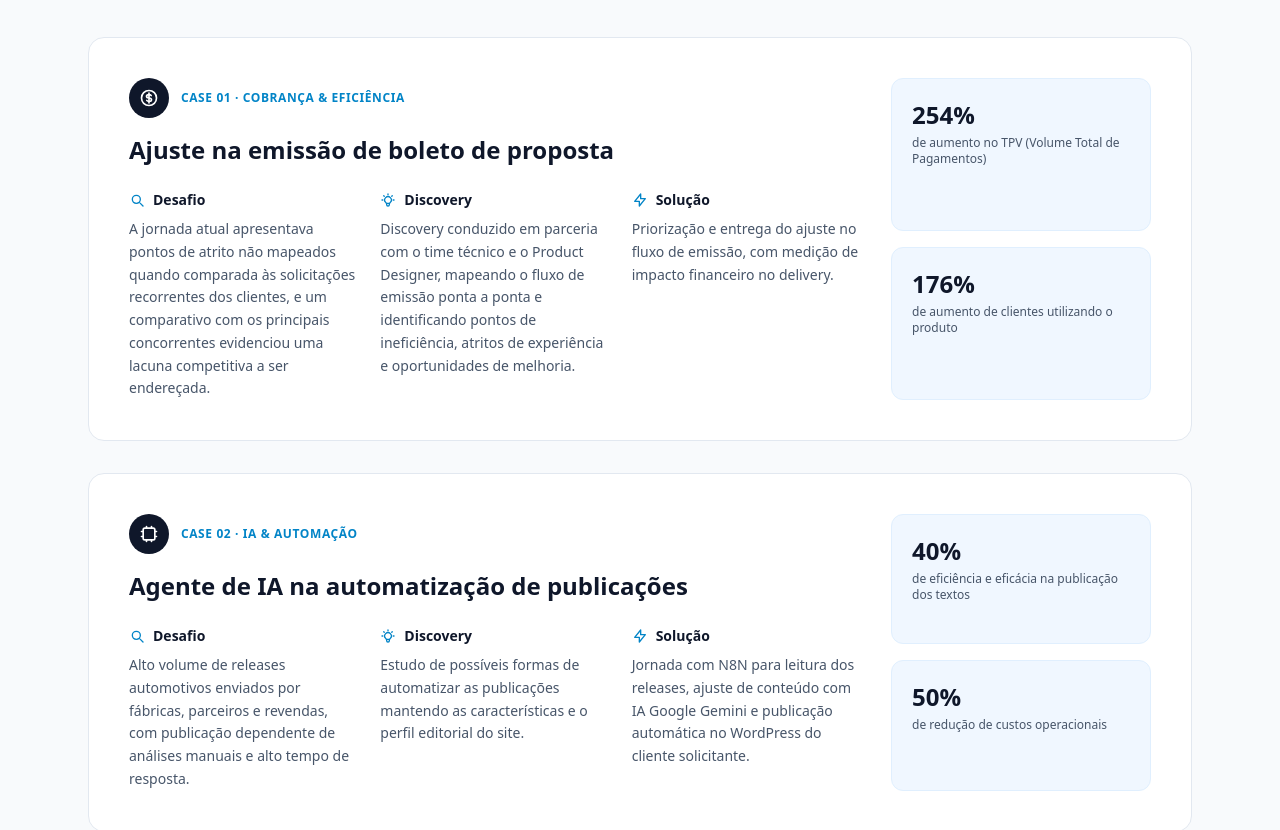
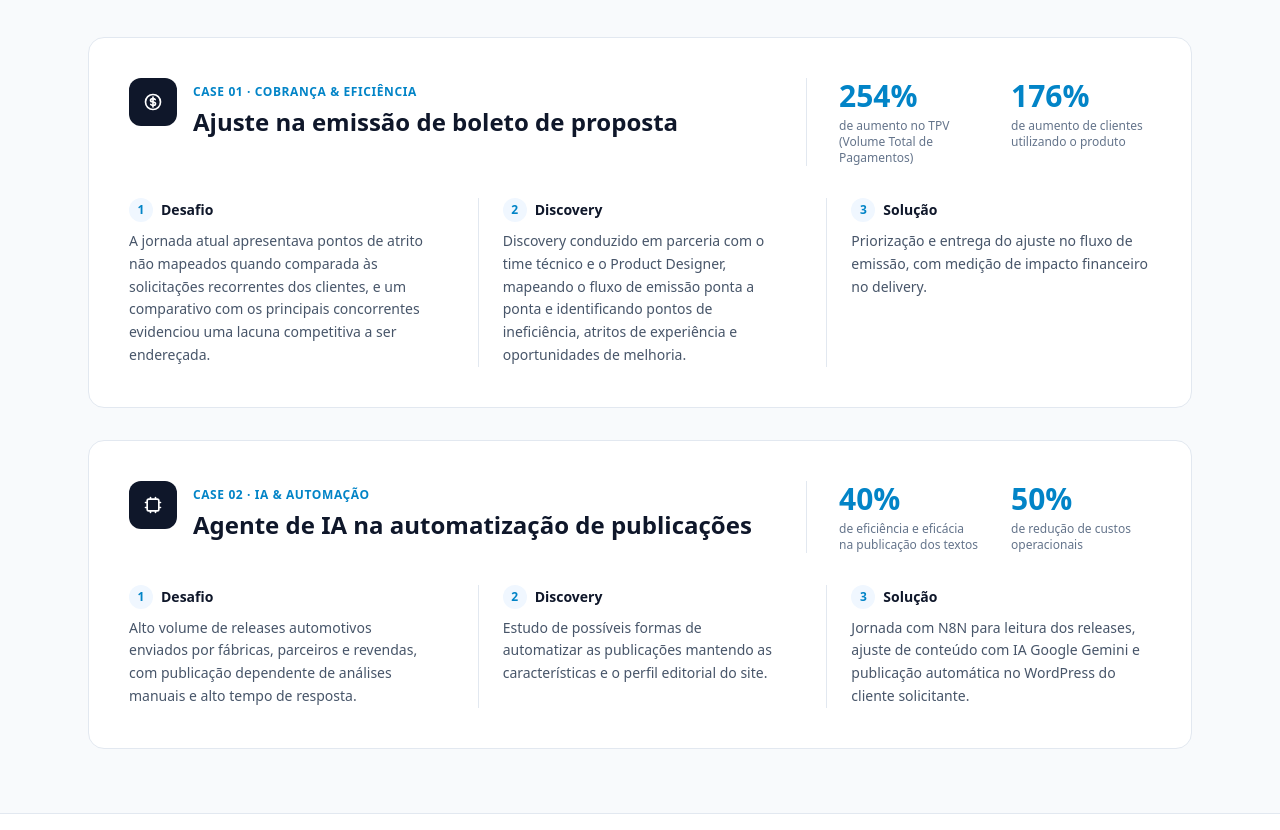
Before and after one commit to rodrigoerocha/portifolio, a plain HTML site: page index.html in a window 1280 px wide. Shown: the part 2386-3216 px from the top of the page. Drawn offline with nearby package versions, Linux system fonts and the light colour scheme.

Commit message:
Update index.html

```diff
--- a/index.html
+++ b/index.html
@@ -225,144 +225,144 @@
 
                 <!-- Case 01 -->
                 <div class="bg-white rounded-2xl border border-slate-200 p-8 md:p-10">
-                    <div class="grid grid-cols-1 lg:grid-cols-[1fr_260px] gap-8">
-                        <div>
-                            <div class="flex items-center gap-3 mb-4">
-                                <div class="w-10 h-10 rounded-full bg-slate-900 flex items-center justify-center flex-shrink-0">
+                    <div class="flex flex-col md:flex-row md:items-start md:justify-between gap-6 mb-8">
+                        <div class="flex items-start gap-4">
+                            <div class="w-12 h-12 rounded-xl bg-slate-900 flex items-center justify-center flex-shrink-0">
                                 <svg class="w-5 h-5 text-white" fill="none" stroke="currentColor" viewBox="0 0 24 24"><path stroke-linecap="round" stroke-linejoin="round" stroke-width="2" d="M12 8c-1.657 0-3 .895-3 2s1.343 2 3 2 3 .895 3 2-1.343 2-3 2m0-8c1.11 0 2.08.402 2.599 1M12 8V6m0 2v8m0 0v2m0-2c-1.11 0-2.08-.402-2.599-1M12 21a9 9 0 100-18 9 9 0 000 18z"></path></svg>
                             </div>
+                            <div>
                                 <span class="text-xs font-bold uppercase tracking-wider text-brand-600">Case 01 · Cobrança & Eficiência</span>
+                                <h3 class="text-2xl font-bold text-slate-900 mt-1">Ajuste na emissão de boleto de proposta</h3>
                             </div>
-                            <h3 class="text-2xl font-bold text-slate-900 mb-6">Ajuste na emissão de boleto de proposta</h3>
-                            <div class="grid grid-cols-1 md:grid-cols-3 gap-6">
+                        </div>
+                        <div class="flex gap-8 md:pl-8 md:border-l border-slate-200 flex-shrink-0">
                             <div>
-                                    <h4 class="flex items-center gap-2 font-bold text-slate-900 mb-2 text-sm">
-                                        <svg class="w-4 h-4 text-brand-600" fill="none" stroke="currentColor" viewBox="0 0 24 24"><path stroke-linecap="round" stroke-linejoin="round" stroke-width="2" d="M21 21l-4.35-4.35M17 11a6 6 0 11-12 0 6 6 0 0112 0z"></path></svg>
-                                        Desafio
-                                    </h4>
-                                    <p class="text-sm text-slate-600 leading-relaxed">A jornada atual apresentava pontos de atrito não mapeados quando comparada às solicitações recorrentes dos clientes, e um comparativo com os principais concorrentes evidenciou uma lacuna competitiva a ser endereçada.</p>
+                                <div class="text-3xl font-extrabold text-brand-600">254%</div>
+                                <div class="text-xs text-slate-500 mt-1 max-w-[140px]">de aumento no TPV (Volume Total de Pagamentos)</div>
                             </div>
                             <div>
-                                    <h4 class="flex items-center gap-2 font-bold text-slate-900 mb-2 text-sm">
-                                        <svg class="w-4 h-4 text-brand-600" fill="none" stroke="currentColor" viewBox="0 0 24 24"><path stroke-linecap="round" stroke-linejoin="round" stroke-width="2" d="M9.663 17h4.673M12 3v1m6.364 1.636l-.707.707M21 12h-1M4 12H3m3.343-5.657l-.707-.707m2.828 9.9a5 5 0 117.072 0l-.548.547A3.374 3.374 0 0014 18.469V19a2 2 0 11-4 0v-.531c0-.895-.356-1.754-.988-2.386l-.548-.547z"></path></svg>
-                                        Discovery
-                                    </h4>
-                                    <p class="text-sm text-slate-600 leading-relaxed">Discovery conduzido em parceria com o time técnico e o Product Designer, mapeando o fluxo de emissão ponta a ponta e identificando pontos de ineficiência, atritos de experiência e oportunidades de melhoria.</p>
-                                </div>
-                                <div>
-                                    <h4 class="flex items-center gap-2 font-bold text-slate-900 mb-2 text-sm">
-                                        <svg class="w-4 h-4 text-brand-600" fill="none" stroke="currentColor" viewBox="0 0 24 24"><path stroke-linecap="round" stroke-linejoin="round" stroke-width="2" d="M13 10V3L4 14h7v7l9-11h-7z"></path></svg>
-                                        Solução
-                                    </h4>
-                                    <p class="text-sm text-slate-600 leading-relaxed">Priorização e entrega do ajuste no fluxo de emissão, com medição de impacto financeiro no delivery.</p>
+                                <div class="text-3xl font-extrabold text-brand-600">176%</div>
+                                <div class="text-xs text-slate-500 mt-1 max-w-[140px]">de aumento de clientes utilizando o produto</div>
                             </div>
                         </div>
                     </div>
-                        <div class="flex flex-row lg:flex-col gap-4">
-                            <div class="flex-1 bg-brand-50 border border-brand-100 rounded-xl p-5">
-                                <div class="text-2xl font-extrabold text-slate-900">254%</div>
-                                <div class="text-xs text-slate-600 mt-1">de aumento no TPV (Volume Total de Pagamentos)</div>
+                    <div class="grid grid-cols-1 md:grid-cols-3 gap-6">
+                        <div class="md:pr-6">
+                            <div class="flex items-center gap-2 mb-2">
+                                <span class="w-6 h-6 rounded-full bg-brand-50 text-brand-600 text-xs font-bold flex items-center justify-center flex-shrink-0">1</span>
+                                <h4 class="font-bold text-slate-900 text-sm">Desafio</h4>
                             </div>
-                            <div class="flex-1 bg-brand-50 border border-brand-100 rounded-xl p-5">
-                                <div class="text-2xl font-extrabold text-slate-900">176%</div>
-                                <div class="text-xs text-slate-600 mt-1">de aumento de clientes utilizando o produto</div>
+                            <p class="text-sm text-slate-600 leading-relaxed">A jornada atual apresentava pontos de atrito não mapeados quando comparada às solicitações recorrentes dos clientes, e um comparativo com os principais concorrentes evidenciou uma lacuna competitiva a ser endereçada.</p>
                         </div>
+                        <div class="md:px-6 md:border-l md:border-slate-200">
+                            <div class="flex items-center gap-2 mb-2">
+                                <span class="w-6 h-6 rounded-full bg-brand-50 text-brand-600 text-xs font-bold flex items-center justify-center flex-shrink-0">2</span>
+                                <h4 class="font-bold text-slate-900 text-sm">Discovery</h4>
+                            </div>
+                            <p class="text-sm text-slate-600 leading-relaxed">Discovery conduzido em parceria com o time técnico e o Product Designer, mapeando o fluxo de emissão ponta a ponta e identificando pontos de ineficiência, atritos de experiência e oportunidades de melhoria.</p>
+                        </div>
+                        <div class="md:pl-6 md:border-l md:border-slate-200">
+                            <div class="flex items-center gap-2 mb-2">
+                                <span class="w-6 h-6 rounded-full bg-brand-50 text-brand-600 text-xs font-bold flex items-center justify-center flex-shrink-0">3</span>
+                                <h4 class="font-bold text-slate-900 text-sm">Solução</h4>
+                            </div>
+                            <p class="text-sm text-slate-600 leading-relaxed">Priorização e entrega do ajuste no fluxo de emissão, com medição de impacto financeiro no delivery.</p>
                         </div>
                     </div>
                 </div>
 
                 <!-- Case 02 -->
                 <div style="display: none;" class="bg-white rounded-2xl border border-slate-200 p-8 md:p-10">
-                    <div class="grid grid-cols-1 lg:grid-cols-[1fr_260px] gap-8">
-                        <div>
-                            <div class="flex items-center gap-3 mb-4">
-                                <div class="w-10 h-10 rounded-full bg-slate-900 flex items-center justify-center flex-shrink-0">
+                    <div class="flex flex-col md:flex-row md:items-start md:justify-between gap-6 mb-8">
+                        <div class="flex items-start gap-4">
+                            <div class="w-12 h-12 rounded-xl bg-slate-900 flex items-center justify-center flex-shrink-0">
                                 <svg class="w-5 h-5 text-white" fill="none" stroke="currentColor" viewBox="0 0 24 24"><path stroke-linecap="round" stroke-linejoin="round" stroke-width="2" d="M13 10V3L4 14h7v7l9-11h-7z"></path></svg>
                             </div>
+                            <div>
                                 <span class="text-xs font-bold uppercase tracking-wider text-brand-600">Case 02 · Pix & Recorrência</span>
+                                <h3 class="text-2xl font-bold text-slate-900 mt-1">Lançamento do Pix Automático na jornada PJ</h3>
                             </div>
-                            <h3 class="text-2xl font-bold text-slate-900 mb-6">Lançamento do Pix Automático na jornada PJ</h3>
-                            <div class="grid grid-cols-1 md:grid-cols-3 gap-6">
+                        </div>
+                        <div class="flex gap-8 md:pl-8 md:border-l border-slate-200 flex-shrink-0">
                             <div>
-                                    <h4 class="flex items-center gap-2 font-bold text-slate-900 mb-2 text-sm">
-                                        <svg class="w-4 h-4 text-brand-600" fill="none" stroke="currentColor" viewBox="0 0 24 24"><path stroke-linecap="round" stroke-linejoin="round" stroke-width="2" d="M21 21l-4.35-4.35M17 11a6 6 0 11-12 0 6 6 0 0112 0z"></path></svg>
-                                        Desafio
-                                    </h4>
-                                    <p class="text-sm text-slate-600 leading-relaxed">Clientes PJ dependiam de boletos manuais para cobranças recorrentes, gerando inadimplência e alto esforço operacional de conciliação.</p>
+                                <div class="text-3xl font-extrabold text-brand-600">+180%</div>
+                                <div class="text-xs text-slate-500 mt-1 max-w-[140px]">adesão em 90 dias</div>
                             </div>
                             <div>
-                                    <h4 class="flex items-center gap-2 font-bold text-slate-900 mb-2 text-sm">
-                                        <svg class="w-4 h-4 text-brand-600" fill="none" stroke="currentColor" viewBox="0 0 24 24"><path stroke-linecap="round" stroke-linejoin="round" stroke-width="2" d="M9.663 17h4.673M12 3v1m6.364 1.636l-.707.707M21 12h-1M4 12H3m3.343-5.657l-.707-.707m2.828 9.9a5 5 0 117.072 0l-.548.547A3.374 3.374 0 0014 18.469V19a2 2 0 11-4 0v-.531c0-.895-.356-1.754-.988-2.386l-.548-.547z"></path></svg>
-                                        Discovery
-                                    </h4>
-                                    <p class="text-sm text-slate-600 leading-relaxed">Mapeamento de jornada com squads de pagamentos e recebíveis, entrevistas com clientes PJ e análise de dados de cobrança recorrente.</p>
-                                </div>
-                                <div>
-                                    <h4 class="flex items-center gap-2 font-bold text-slate-900 mb-2 text-sm">
-                                        <svg class="w-4 h-4 text-brand-600" fill="none" stroke="currentColor" viewBox="0 0 24 24"><path stroke-linecap="round" stroke-linejoin="round" stroke-width="2" d="M13 10V3L4 14h7v7l9-11h-7z"></path></svg>
-                                        Solução
-                                    </h4>
-                                    <p class="text-sm text-slate-600 leading-relaxed">Estruturação end-to-end do produto Pix Automático para PJ, priorizando os casos de uso de maior recorrência de cobrança.</p>
+                                <div class="text-3xl font-extrabold text-brand-600">-25%</div>
+                                <div class="text-xs text-slate-500 mt-1 max-w-[140px]">inadimplência recorrente</div>
                             </div>
                         </div>
                     </div>
-                        <div class="flex flex-row lg:flex-col gap-4">
-                            <div class="flex-1 bg-brand-50 border border-brand-100 rounded-xl p-5">
-                                <div class="text-2xl font-extrabold text-slate-900">+180%</div>
-                                <div class="text-xs text-slate-600 mt-1">adesão em 90 dias</div>
+                    <div class="grid grid-cols-1 md:grid-cols-3 gap-6">
+                        <div class="md:pr-6">
+                            <div class="flex items-center gap-2 mb-2">
+                                <span class="w-6 h-6 rounded-full bg-brand-50 text-brand-600 text-xs font-bold flex items-center justify-center flex-shrink-0">1</span>
+                                <h4 class="font-bold text-slate-900 text-sm">Desafio</h4>
                             </div>
-                            <div class="flex-1 bg-brand-50 border border-brand-100 rounded-xl p-5">
-                                <div class="text-2xl font-extrabold text-slate-900">-25%</div>
-                                <div class="text-xs text-slate-600 mt-1">inadimplência recorrente</div>
+                            <p class="text-sm text-slate-600 leading-relaxed">Clientes PJ dependiam de boletos manuais para cobranças recorrentes, gerando inadimplência e alto esforço operacional de conciliação.</p>
                         </div>
+                        <div class="md:px-6 md:border-l md:border-slate-200">
+                            <div class="flex items-center gap-2 mb-2">
+                                <span class="w-6 h-6 rounded-full bg-brand-50 text-brand-600 text-xs font-bold flex items-center justify-center flex-shrink-0">2</span>
+                                <h4 class="font-bold text-slate-900 text-sm">Discovery</h4>
+                            </div>
+                            <p class="text-sm text-slate-600 leading-relaxed">Mapeamento de jornada com squads de pagamentos e recebíveis, entrevistas com clientes PJ e análise de dados de cobrança recorrente.</p>
+                        </div>
+                        <div class="md:pl-6 md:border-l md:border-slate-200">
+                            <div class="flex items-center gap-2 mb-2">
+                                <span class="w-6 h-6 rounded-full bg-brand-50 text-brand-600 text-xs font-bold flex items-center justify-center flex-shrink-0">3</span>
+                                <h4 class="font-bold text-slate-900 text-sm">Solução</h4>
+                            </div>
+                            <p class="text-sm text-slate-600 leading-relaxed">Estruturação end-to-end do produto Pix Automático para PJ, priorizando os casos de uso de maior recorrência de cobrança.</p>
                         </div>
                     </div>
                 </div>
 
                 <!-- Case 03 -->
                 <div class="bg-white rounded-2xl border border-slate-200 p-8 md:p-10">
-                    <div class="grid grid-cols-1 lg:grid-cols-[1fr_260px] gap-8">
-                        <div>
-                            <div class="flex items-center gap-3 mb-4">
-                                <div class="w-10 h-10 rounded-full bg-slate-900 flex items-center justify-center flex-shrink-0">
+                    <div class="flex flex-col md:flex-row md:items-start md:justify-between gap-6 mb-8">
+                        <div class="flex items-start gap-4">
+                            <div class="w-12 h-12 rounded-xl bg-slate-900 flex items-center justify-center flex-shrink-0">
                                 <svg class="w-5 h-5 text-white" fill="none" stroke="currentColor" viewBox="0 0 24 24"><path stroke-linecap="round" stroke-linejoin="round" stroke-width="2" d="M9 3v2m6-2v2M9 19v2m6-2v2M5 9H3m2 6H3m18-6h-2m2 6h-2M7 19h10a2 2 0 002-2V7a2 2 0 00-2-2H7a2 2 0 00-2 2v10a2 2 0 002 2z"></path></svg>
                             </div>
+                            <div>
                                 <span class="text-xs font-bold uppercase tracking-wider text-brand-600">Case 02 · IA & Automação</span>
+                                <h3 class="text-2xl font-bold text-slate-900 mt-1">Agente de IA na automatização de publicações</h3>
                             </div>
-                            <h3 class="text-2xl font-bold text-slate-900 mb-6">Agente de IA na automatização de publicações</h3>
-                            <div class="grid grid-cols-1 md:grid-cols-3 gap-6">
+                        </div>
+                        <div class="flex gap-8 md:pl-8 md:border-l border-slate-200 flex-shrink-0">
                             <div>
-                                    <h4 class="flex items-center gap-2 font-bold text-slate-900 mb-2 text-sm">
-                                        <svg class="w-4 h-4 text-brand-600" fill="none" stroke="currentColor" viewBox="0 0 24 24"><path stroke-linecap="round" stroke-linejoin="round" stroke-width="2" d="M21 21l-4.35-4.35M17 11a6 6 0 11-12 0 6 6 0 0112 0z"></path></svg>
-                                        Desafio
-                                    </h4>
-                                    <p class="text-sm text-slate-600 leading-relaxed">Alto volume de releases automotivos enviados por fábricas, parceiros e revendas, com publicação dependente de análises manuais e alto tempo de resposta.</p>
+                                <div class="text-3xl font-extrabold text-brand-600">40%</div>
+                                <div class="text-xs text-slate-500 mt-1 max-w-[140px]">de eficiência e eficácia na publicação dos textos</div>
                             </div>
                             <div>
-                                    <h4 class="flex items-center gap-2 font-bold text-slate-900 mb-2 text-sm">
-                                        <svg class="w-4 h-4 text-brand-600" fill="none" stroke="currentColor" viewBox="0 0 24 24"><path stroke-linecap="round" stroke-linejoin="round" stroke-width="2" d="M9.663 17h4.673M12 3v1m6.364 1.636l-.707.707M21 12h-1M4 12H3m3.343-5.657l-.707-.707m2.828 9.9a5 5 0 117.072 0l-.548.547A3.374 3.374 0 0014 18.469V19a2 2 0 11-4 0v-.531c0-.895-.356-1.754-.988-2.386l-.548-.547z"></path></svg>
-                                        Discovery
-                                    </h4>
-                                    <p class="text-sm text-slate-600 leading-relaxed">Estudo de possíveis formas de automatizar as publicações mantendo as características e o perfil editorial do site.</p>
-                                </div>
-                                <div>
-                                    <h4 class="flex items-center gap-2 font-bold text-slate-900 mb-2 text-sm">
-                                        <svg class="w-4 h-4 text-brand-600" fill="none" stroke="currentColor" viewBox="0 0 24 24"><path stroke-linecap="round" stroke-linejoin="round" stroke-width="2" d="M13 10V3L4 14h7v7l9-11h-7z"></path></svg>
-                                        Solução
-                                    </h4>
-                                    <p class="text-sm text-slate-600 leading-relaxed">Jornada com N8N para leitura dos releases, ajuste de conteúdo com IA Google Gemini e publicação automática no WordPress do cliente solicitante.</p>
+                                <div class="text-3xl font-extrabold text-brand-600">50%</div>
+                                <div class="text-xs text-slate-500 mt-1 max-w-[140px]">de redução de custos operacionais</div>
                             </div>
                         </div>
                     </div>
-                        <div class="flex flex-row lg:flex-col gap-4">
-                            <div class="flex-1 bg-brand-50 border border-brand-100 rounded-xl p-5">
-                                <div class="text-2xl font-extrabold text-slate-900">40%</div>
-                                <div class="text-xs text-slate-600 mt-1">de eficiência e eficácia na publicação dos textos</div>
+                    <div class="grid grid-cols-1 md:grid-cols-3 gap-6">
+                        <div class="md:pr-6">
+                            <div class="flex items-center gap-2 mb-2">
+                                <span class="w-6 h-6 rounded-full bg-brand-50 text-brand-600 text-xs font-bold flex items-center justify-center flex-shrink-0">1</span>
+                                <h4 class="font-bold text-slate-900 text-sm">Desafio</h4>
                             </div>
-                            <div class="flex-1 bg-brand-50 border border-brand-100 rounded-xl p-5">
-                                <div class="text-2xl font-extrabold text-slate-900">50%</div>
-                                <div class="text-xs text-slate-600 mt-1">de redução de custos operacionais</div>
+                            <p class="text-sm text-slate-600 leading-relaxed">Alto volume de releases automotivos enviados por fábricas, parceiros e revendas, com publicação dependente de análises manuais e alto tempo de resposta.</p>
                         </div>
+                        <div class="md:px-6 md:border-l md:border-slate-200">
+                            <div class="flex items-center gap-2 mb-2">
+                                <span class="w-6 h-6 rounded-full bg-brand-50 text-brand-600 text-xs font-bold flex items-center justify-center flex-shrink-0">2</span>
+                                <h4 class="font-bold text-slate-900 text-sm">Discovery</h4>
+                            </div>
+                            <p class="text-sm text-slate-600 leading-relaxed">Estudo de possíveis formas de automatizar as publicações mantendo as características e o perfil editorial do site.</p>
+                        </div>
+                        <div class="md:pl-6 md:border-l md:border-slate-200">
+                            <div class="flex items-center gap-2 mb-2">
+                                <span class="w-6 h-6 rounded-full bg-brand-50 text-brand-600 text-xs font-bold flex items-center justify-center flex-shrink-0">3</span>
+                                <h4 class="font-bold text-slate-900 text-sm">Solução</h4>
+                            </div>
+                            <p class="text-sm text-slate-600 leading-relaxed">Jornada com N8N para leitura dos releases, ajuste de conteúdo com IA Google Gemini e publicação automática no WordPress do cliente solicitante.</p>
                         </div>
                     </div>
                 </div>
```
Lines whose indentation alone changed are shown as unchanged.
